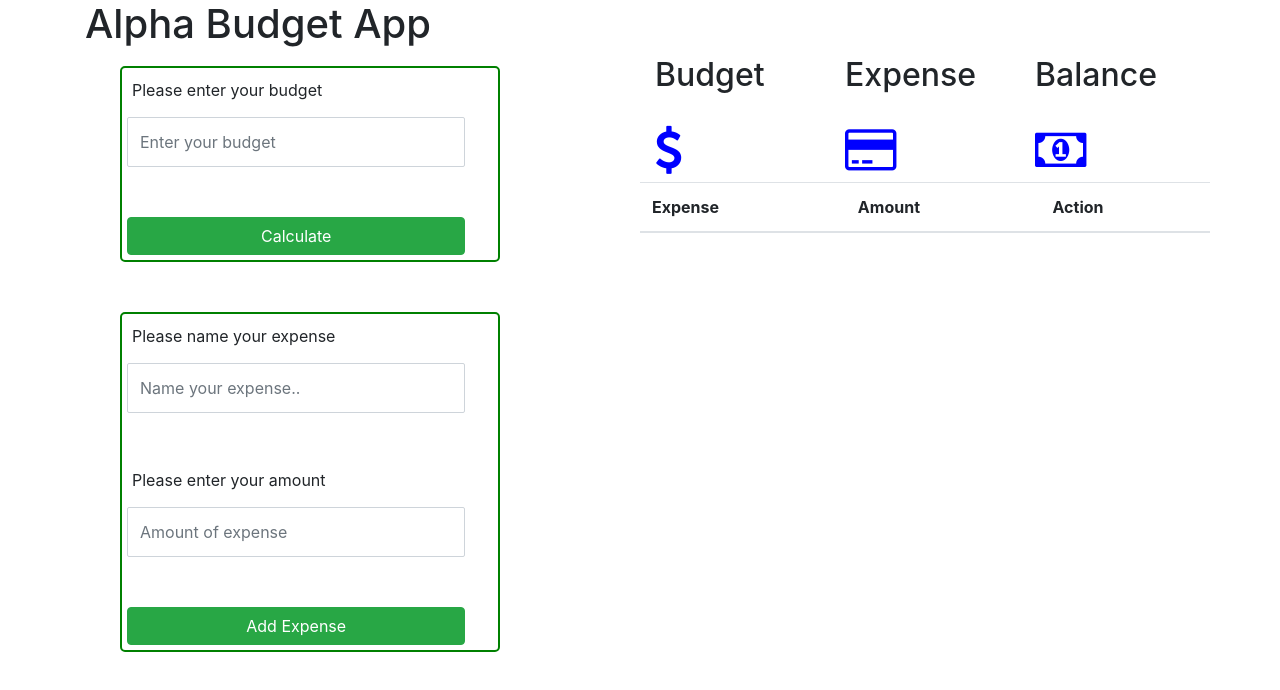
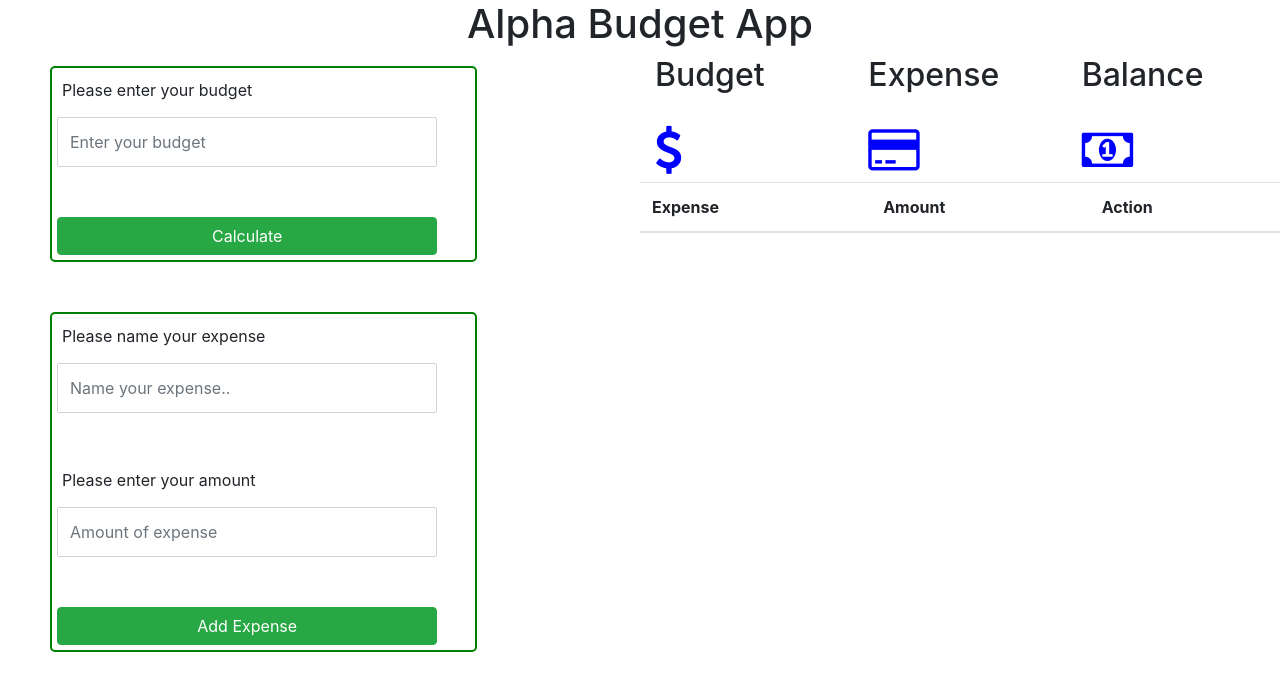
Before and after one commit to ealpha072/Budget-App, a plain HTML site: page index.html in a window 1280 px wide. Drawn offline with nearby package versions, Linux system fonts and the light colour scheme.

Commit message:
Center aligned main heading

```diff
--- a/index.html
+++ b/index.html
@@ -12,8 +12,8 @@
 </head>
 
 <body>
-    <div class="container">
-        <h1 class="mainheader">Alpha Budget App</h1>
+    <div class="container-fluid">
+        <h1 class="mainheader text-center">Alpha Budget App</h1>
         <div class="row">
             <div class="col-4 first-row">
                 <div class="row">
```
